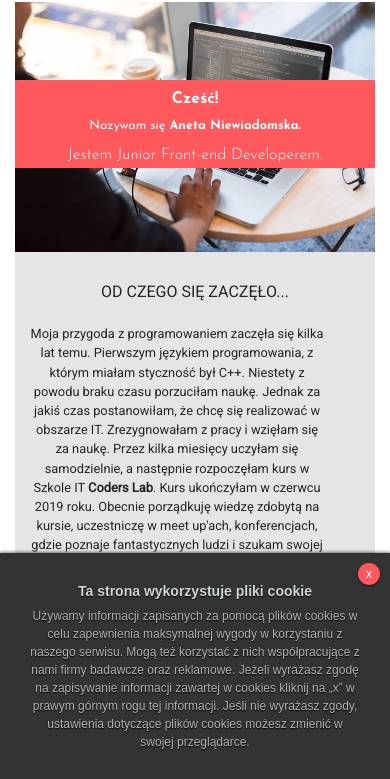
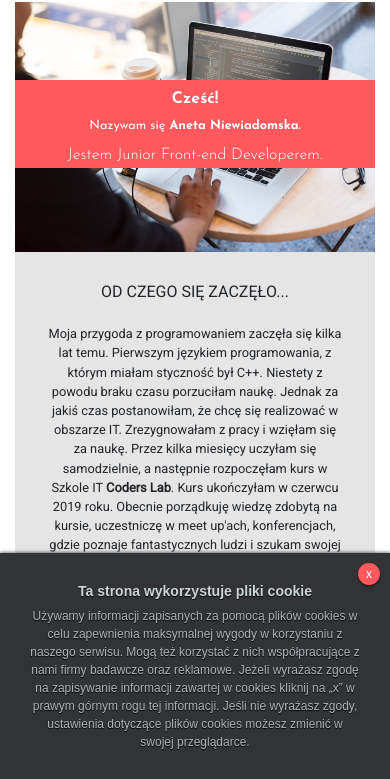
Before and after one commit to Nieaneta/Koderka, a website: page develop/index.html in a window 390 px wide. Shown: the part 63-842 px from the top of the page. Drawn offline with nearby package versions, Linux system fonts and the light colour scheme.

Commit message:
correct rwd

```diff
--- a/develop/index.html
+++ b/develop/index.html
@@ -118,7 +118,7 @@
                         </div>
                         <div class="col">
                             <h3 class="about-title">Technologie i narzędzia</h3>
-                            <p class="about-txt center">
+                            <p class="about-txt">
                                 Obecnie poznałam i wykorzystuje w swoich
                                 projektach:
                             </p>
--- a/src/scss/components/_about.scss
+++ b/src/scss/components/_about.scss
@@ -1,43 +1,46 @@
-.about-title{
+.about-title {
     margin-top: 90px;
     text-align: center;
     text-transform: uppercase;
 }
 
-.about{
-    background-color: rgba(0,0,0,.1);
+.about {
+    background-color: #eee;
     height: 650px;
     font-size: 1.3rem;
 }
 
-.about-txt{
-    padding: 20px;
-    width: 100%;
-    // text-align: center;
+.about-txt {
+    padding: 20px 0;
+    width: 90%;
+    margin: 0 auto;
+    text-align: center;
 }
-.about-txt span{
+.about-txt span {
     font-weight: bold;
 }
-.center{
-    text-align: center;
+.center {
+    margin: 0 auto;
 }
-.about-list{
+.about-list {
     display: flex;
     flex-direction: column;
     flex-grow: 1;
     list-style: none;
     padding: 10px 0 0 20px;
+    margin: 0 auto;
+    text-align: center;
 }
-.about-list-el{
+.about-list-el {
     padding: 10px 0;
     width: 80%;
     text-align: center;
 }
-.about-list-el:hover{
+.about-list-el:hover {
     color: $color-logo;
 }
 .about-img {
-    background-image: url('../images/section2-img.jpg');
+    background-image: url("../images/section2-img.jpg");
     background-repeat: no-repeat;
     background-position: center;
     background-size: cover;
@@ -46,33 +49,31 @@
 }
 
 @media (max-width: 640px) {
-    .container{
-        max-width: 800px;
-    }
-    .row{
+    .row {
         display: block;
     }
-    .about-title{
+    .about-title {
         margin-top: 0;
         padding-top: 30px;
         text-align: center;
         text-transform: uppercase;
         font-size: 1rem;
     }
-    .about{
-        background-color: rgba(0,0,0,.1);
+    .about {
+        background-color: rgba(0, 0, 0, 0.1);
         height: 650px;
         font-size: 0.8rem;
     }
-    .about-txt{
+    .about-txt {
         padding: 15px;
-        width: 90%;
+        max-width: 90%;
+        margin: 0 auto;
         text-align: center;
     }
     .about-img {
         display: none;
     }
-    .about-list{
+    .about-list {
         display: flex;
         flex-direction: row;
         flex-grow: 1 0;
@@ -80,8 +81,9 @@
         padding: 0;
         width: 80%;
         margin: 0 auto;
+        text-align: center;
     }
-    .about-list-el:hover{
-       color: none;
+    .about-list-el:hover {
+        color: none;
     }
 }
--- a/src/scss/components/_contact.scss
+++ b/src/scss/components/_contact.scss
@@ -3,7 +3,7 @@
     font-size: 1.7rem;
     margin-top: 90px;
 }
-.contact h3{
+.contact h3 {
     display: none;
 }
 .form {
@@ -20,7 +20,6 @@
 .form-right-img {
     height: 400px;
     justify-content: center;
-
 }
 .form .form-row {
     margin-bottom: 1rem;
@@ -93,20 +92,18 @@
     color: #555;
 }
 
-
 @media (max-width: 640px) {
     .contact {
-        height: 200px;
+        height: 300px;
         font-size: 1.7rem;
-        margin-top: 50px;
+        margin-top: 80px;
     }
-    .form{
+    .form {
         display: none;
     }
     .form-right-img {
         height: 200px;
         display: block;
-
     }
     .icons a {
         font-size: 2rem;
@@ -114,10 +111,10 @@
         color: $color-logo;
         padding: 10px 10px;
     }
-    .contact h4{
+    .contact h4 {
         display: none;
     }
-    .contact h3{
+    .contact h3 {
         display: block;
     }
 }
--- a/src/scss/components/_favourites.scss
+++ b/src/scss/components/_favourites.scss
@@ -3,6 +3,7 @@
     font-size: 1.5rem;
     text-align: center;
     padding: 40px;
+    background-color: #eee;
 }
 .favourites-title {
     padding: 20px;
```
Also changed, not shown: develop/css/style.css.
